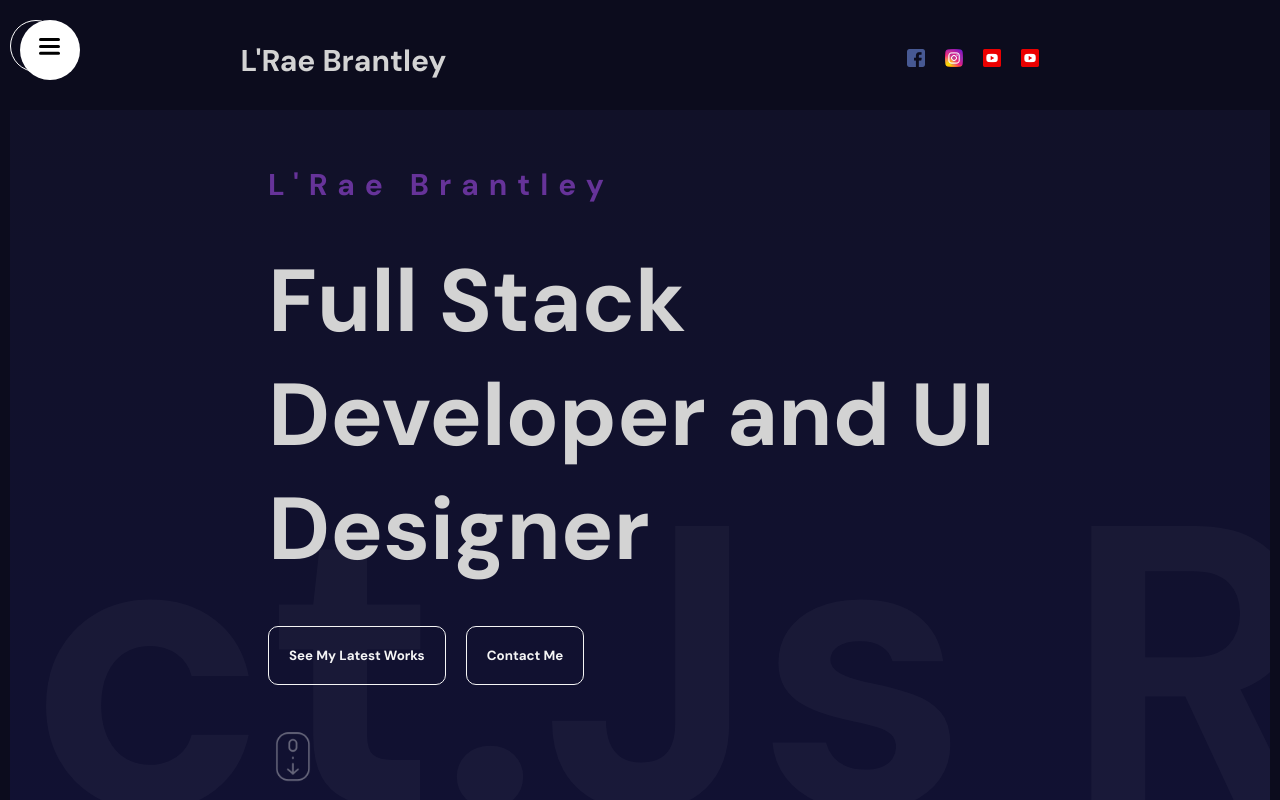
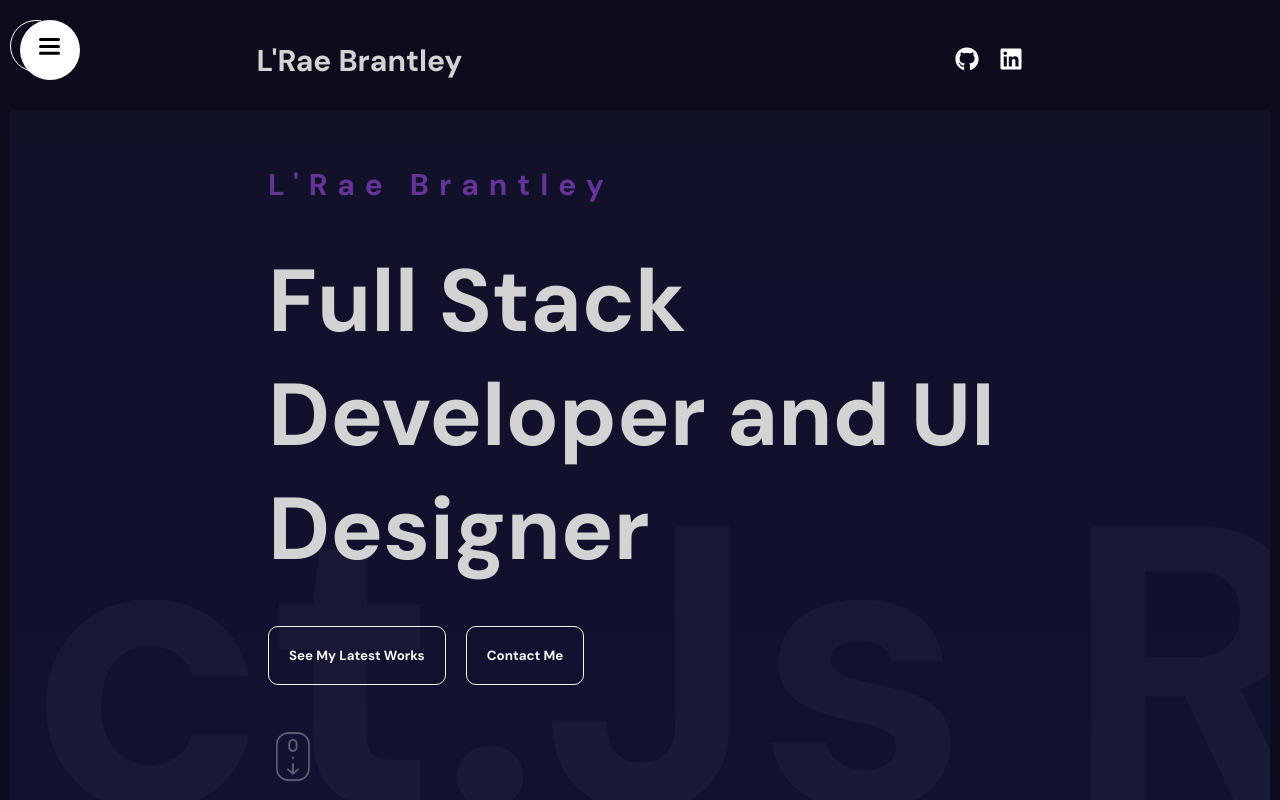
Before and after one commit to Dregon42/React-Portfolio3.0, a React (Vite) app: page / in a window 1280 px wide. Shown: the top 800 px of the page. Built offline with nearby package versions, Linux system fonts and the light colour scheme.

Commit message:
ready to deploy

```diff
--- a/package.json
+++ b/package.json
@@ -11,6 +11,11 @@
   },
   "dependencies": {
     "@emailjs/browser": "^3.11.0",
+    "@fortawesome/fontawesome-svg-core": "^6.5.1",
+    "@fortawesome/free-brands-svg-icons": "^6.5.1",
+    "@fortawesome/free-regular-svg-icons": "^6.5.1",
+    "@fortawesome/free-solid-svg-icons": "^6.5.1",
+    "@fortawesome/react-fontawesome": "^0.2.0",
     "framer-motion": "^10.16.4",
     "react": "18.2.0",
     "react-dom": "18.2.0",
--- a/src/component/NavBar/Navbar.jsx
+++ b/src/component/NavBar/Navbar.jsx
@@ -2,6 +2,8 @@ import React from 'react';
 import './Navbar.scss';
 import { motion } from 'framer-motion';
 import SideBar from '../SideBar/SideBar';
+import { FontAwesomeIcon } from '@fortawesome/react-fontawesome';
+import { faGithub, faLinkedin } from '@fortawesome/free-brands-svg-icons';
 
 export default function Navbar() {
   return (
@@ -17,10 +19,8 @@ export default function Navbar() {
             L'Rae Brantley
         </motion.span>
         <div className="social">
-            <a href="#"><img src="/facebook.png" alt="" /></a>
-            <a href="#"><img src="/instagram.png" alt="" /></a>
-            <a href="#"><img src="/youtube.png" alt="" /></a>
-            <a href="#"><img src="/youtube.png" alt="" /></a>
+            <a target='_blank' href="https://github.com/Dregon42"><FontAwesomeIcon className='items' icon={faGithub} /></a>
+            <a target='_blank' href="https://www.linkedin.com/in/th3-p1v0t/"><FontAwesomeIcon className='items' icon={faLinkedin} /></a>
         </div>
       </div>
     </nav>
--- a/src/component/NavBar/Navbar.scss
+++ b/src/component/NavBar/Navbar.scss
@@ -32,8 +32,13 @@ span {
     gap: 20px;
     align-items: center;
 
-    img {
-        height: 18px;
-        width: 18px;
+    a {
+        color: white;
+
+        .items {
+            flex: 1;
+            height: 24px;
+            width: 24px;
+        }
     }
 }
--- a/src/component/parallax/Parallax.jsx
+++ b/src/component/parallax/Parallax.jsx
@@ -15,8 +15,8 @@ export default function Parallax({type}) {
         // the animation ends when the bottom of the target element reaches the top of the viewpoint
     })
 
-    const yBG = useTransform(scrollYProgress, ['0','1'], ['0%','500%'])
-    const yText = useTransform(scrollYProgress, ['0','1'], ['0%','500%'])
+    const yBG = useTransform(scrollYProgress, ['0','1'], ['0%','300%'])
+    const yText = useTransform(scrollYProgress, ['0','1'], ['0%','300%'])
 
   return (
     <div className='parallax'
--- a/src/component/projects/Projects.jsx
+++ b/src/component/projects/Projects.jsx
@@ -21,7 +21,7 @@ const items = [
         id: 3,
         site: 'https://github.com/Dregon42/Flappy_Bird',
         title: 'Bounce Block',
-        img: '/screenshots/Nightlife.jpg',
+        img: '/screenshots/bouncey.png',
         caption: 'React-Native app, similar to the popular "Flappy Birds" phone app.'
     }
 ];
@@ -46,7 +46,7 @@ const Single = ({ item }) => {
                     <motion.div className="textContainer" style={{y}}>
                         <h2>{item.title}</h2>
                         <p>{item.caption}</p>
-                        <button><a href={item.site}>See Demo</a></button>
+                        <button><a href={item.site} target='_blank'>See Demo</a></button>
                     </motion.div>
                 </div>
             </div>
--- a/src/component/projects/projects.scss
+++ b/src/component/projects/projects.scss
@@ -81,7 +81,7 @@
 
                 p {
                     color: grey;
-                    font-size: 20px;
+                    font-size: 30px;
 
                     @include mobile {
                         font-size: 16px;
```
Also changed, not shown: public/screenshots/bouncey.png (added), 1 other file (tests, documents, lock files or other folders).
